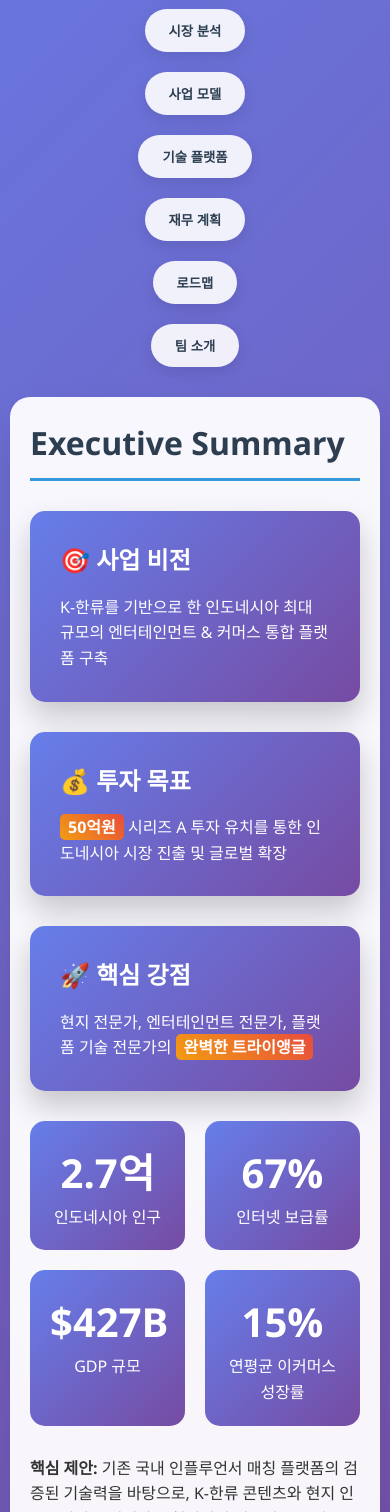
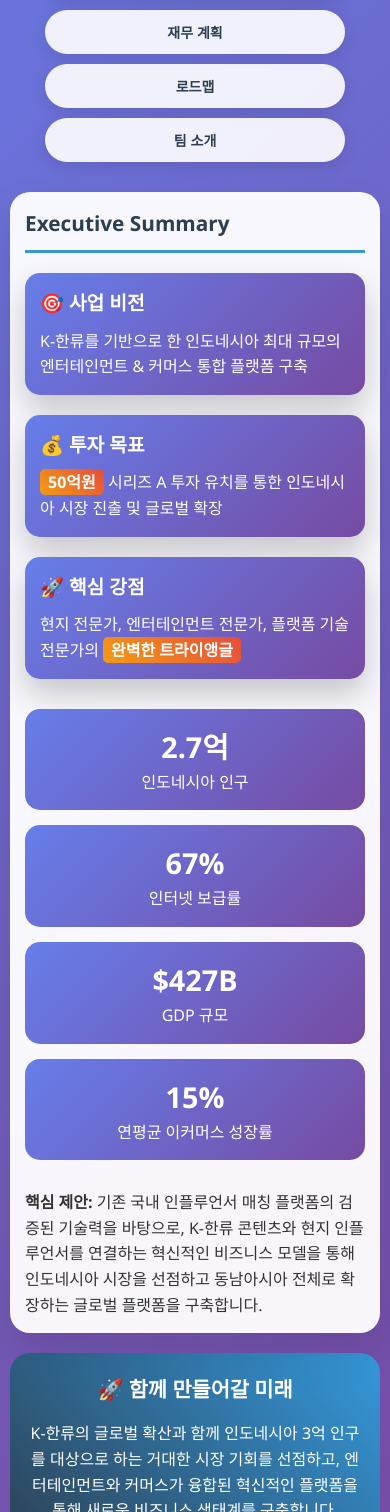
Before and after one commit to jsky9292/k-indo-business-proposal, a plain HTML site: page index.html in a window 390 px wide. Shown: the part 488-2000 px from the top of the page. Drawn offline with Linux system fonts and the light colour scheme.

Commit message:
Update mobile responsive design for better mobile experience

```diff
--- a/index.html
+++ b/index.html
@@ -242,16 +242,140 @@
                 padding: 10px;
             }
 
+            .header {
+                padding: 20px;
+            }
+
             .header h1 {
-                font-size: 1.8em;
+                font-size: 1.5em;
+                line-height: 1.2;
+                margin-bottom: 15px;
+            }
+
+            .header .subtitle {
+                font-size: 1em;
+                margin-bottom: 15px;
             }
 
             .nav {
                 flex-direction: column;
                 align-items: center;
+                gap: 10px;
+            }
+
+            .nav-btn {
+                width: 90%;
+                max-width: 300px;
+                padding: 15px 20px;
+                font-size: 16px;
+                text-align: center;
             }
 
             .section {
+                padding: 20px;
+                margin-bottom: 20px;
+            }
+
+            .section h2 {
+                font-size: 1.5em;
+                margin-bottom: 15px;
+            }
+
+            .section h3 {
+                font-size: 1.2em;
+                margin-bottom: 10px;
+            }
+
+            .grid {
+                grid-template-columns: 1fr;
+                gap: 20px;
+                margin: 20px 0;
+            }
+
+            .card {
+                padding: 20px;
+            }
+
+            .card h3 {
+                font-size: 1.2em;
+                margin-bottom: 10px;
+            }
+
+            .stats {
+                flex-direction: column;
+                gap: 15px;
+            }
+
+            .stat-item {
+                padding: 15px;
+                min-width: auto;
+            }
+
+            .stat-number {
+                font-size: 2em;
+            }
+
+            .team-grid {
+                grid-template-columns: 1fr;
+                gap: 15px;
+            }
+
+            .team-card {
+                padding: 20px;
+            }
+
+            .timeline-item {
+                padding: 15px;
+                margin: 15px 0;
+            }
+
+            .cta-section {
+                padding: 25px;
+                margin-top: 20px;
+            }
+
+            .cta-section h2 {
+                font-size: 1.3em;
+                margin-bottom: 15px;
+            }
+        }
+
+        @media (max-width: 480px) {
+            .header h1 {
+                font-size: 1.3em;
+            }
+
+            .header .subtitle {
+                font-size: 0.9em;
+            }
+
+            .nav-btn {
+                width: 95%;
+                padding: 12px 15px;
+                font-size: 14px;
+            }
+
+            .section {
+                padding: 15px;
+            }
+
+            .section h2 {
+                font-size: 1.3em;
+            }
+
+            .card {
+                padding: 15px;
+            }
+
+            .stat-number {
+                font-size: 1.8em;
+            }
+
+            .timeline-item {
+                padding: 12px;
+            }
+
+            .cta-section {
                 padding: 20px;
             }
         }
```
